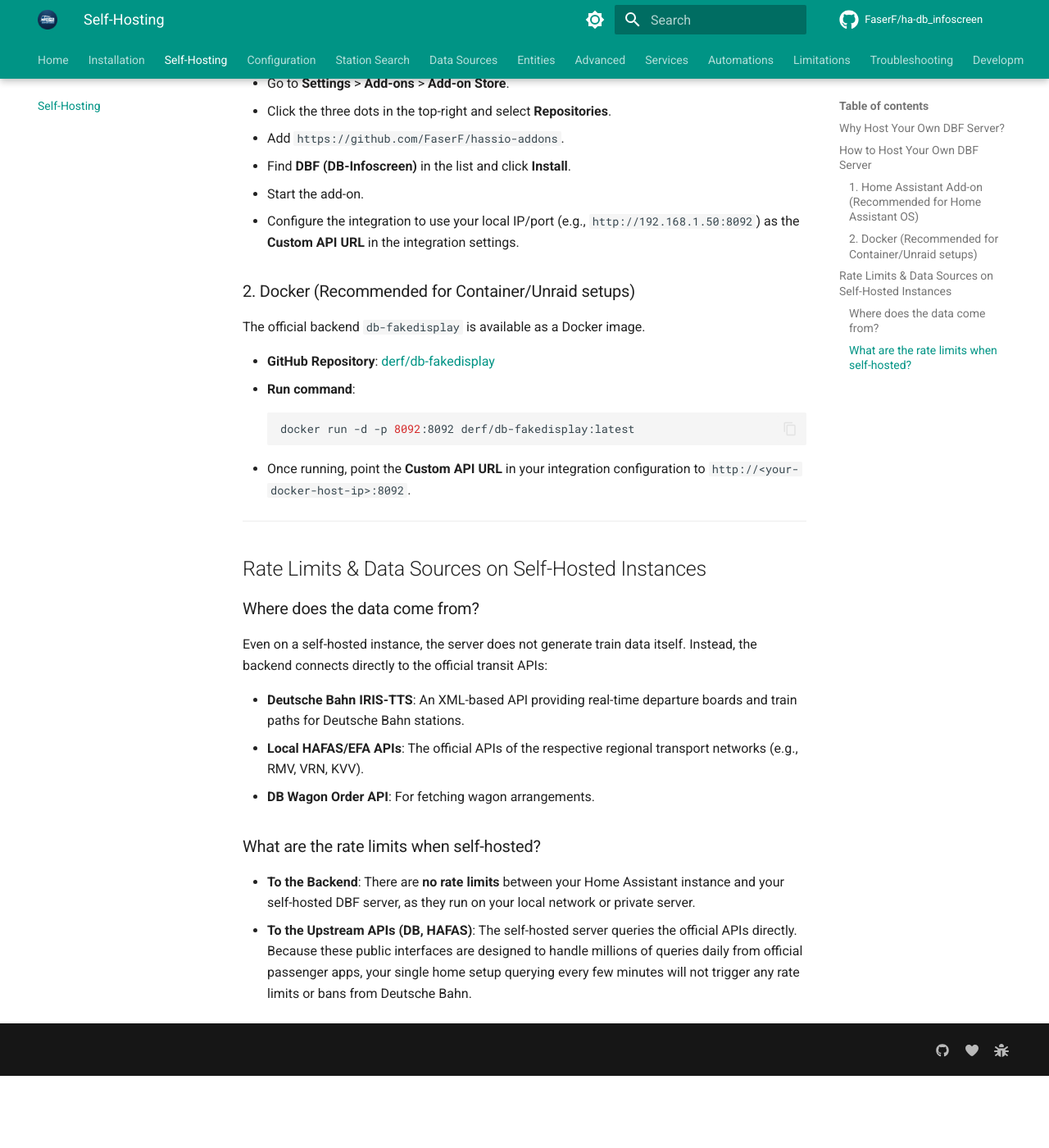
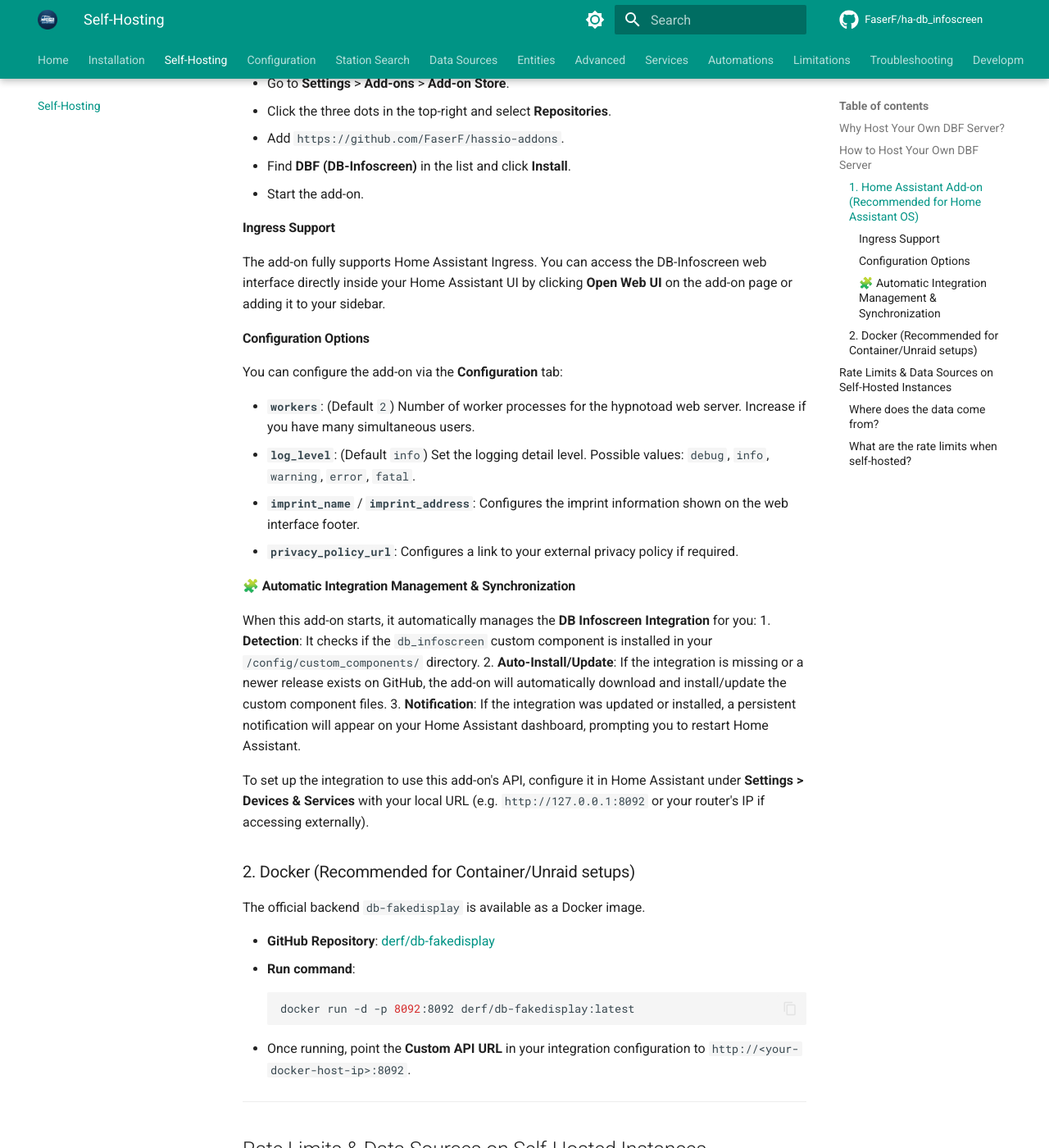
Before and after one commit to FaserF/ha-db_infoscreen, an MkDocs documentation site: the page built from docs/self-hosting.md, in a window 1280 px wide and 1400 px high, scrolled down 983 px. Shown: the whole window at 82% size. Built offline with MkDocs 1.6.1 and Material for MkDocs 9.7.7, drawn with Linux system fonts in a browser that asks for light colours; comment, search, counter and statistics services are not loaded; before the commit the page ends 2295 px from its top, so only the background shows below that.

Commit message:
docs: expand self-hosting add-on configuration details

```diff
--- a/docs/self-hosting.md
+++ b/docs/self-hosting.md
@@ -30,7 +30,25 @@
   3. Add `https://github.com/FaserF/hassio-addons`.
   4. Find **DBF (DB-Infoscreen)** in the list and click **Install**.
   5. Start the add-on.
-  6. Configure the integration to use your local IP/port (e.g., `http://192.168.1.50:8092`) as the **Custom API URL** in the integration settings.
+
+#### Ingress Support
+The add-on fully supports Home Assistant Ingress. You can access the DB-Infoscreen web interface directly inside your Home Assistant UI by clicking **Open Web UI** on the add-on page or adding it to your sidebar.
+
+#### Configuration Options
+You can configure the add-on via the **Configuration** tab:
+
+- **`workers`**: (Default `2`) Number of worker processes for the hypnotoad web server. Increase if you have many simultaneous users.
+- **`log_level`**: (Default `info`) Set the logging detail level. Possible values: `debug`, `info`, `warning`, `error`, `fatal`.
+- **`imprint_name`** / **`imprint_address`**: Configures the imprint information shown on the web interface footer.
+- **`privacy_policy_url`**: Configures a link to your external privacy policy if required.
+
+#### 🧩 Automatic Integration Management & Synchronization
+When this add-on starts, it automatically manages the **DB Infoscreen Integration** for you:
+1. **Detection**: It checks if the `db_infoscreen` custom component is installed in your `/config/custom_components/` directory.
+2. **Auto-Install/Update**: If the integration is missing or a newer release exists on GitHub, the add-on will automatically download and install/update the custom component files.
+3. **Notification**: If the integration was updated or installed, a persistent notification will appear on your Home Assistant dashboard, prompting you to restart Home Assistant.
+
+To set up the integration to use this add-on's API, configure it in Home Assistant under **Settings > Devices & Services** with your local URL (e.g. `http://127.0.0.1:8092` or your router's IP if accessing externally).
 
 ### 2. Docker (Recommended for Container/Unraid setups)
 
```
